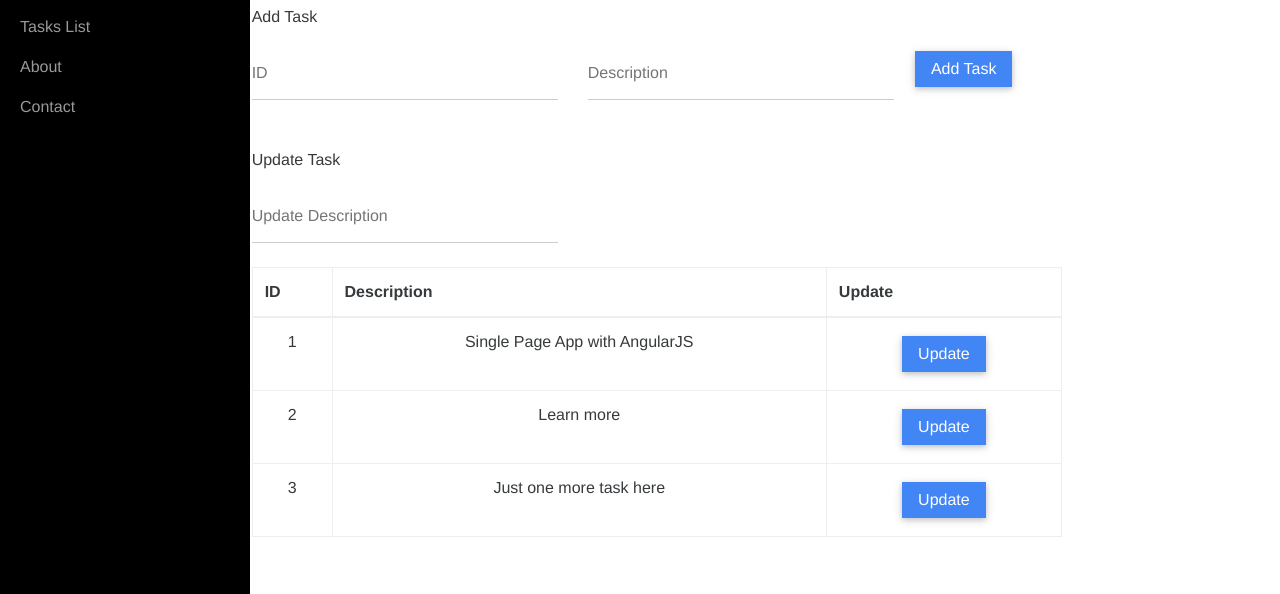
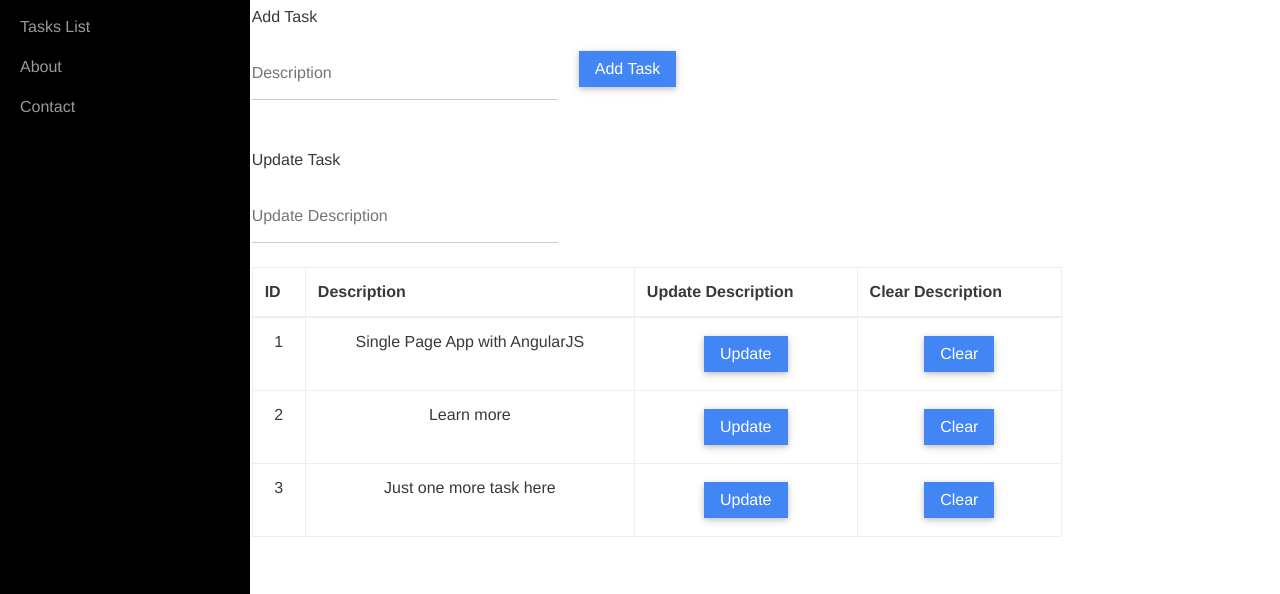
Before and after one commit to renanlopescoder/front_end-angularjs-tasks, a plain HTML site: page views/index.html at #/dashboard in a window 1280 px wide. Shown: the part 206-800 px from the top of the page. Drawn offline with Linux system fonts and the light colour scheme.

Commit message:
Adding generated id and clear descriptions feature

```diff
--- a/js/controllers/tasks-controller.js
+++ b/js/controllers/tasks-controller.js
@@ -27,11 +27,14 @@
 
       $scope.addTask = function(){
         $scope.tasks.push({
-          id : $scope.newTask.id,
+          id : Number($scope.tasks.length+1),
           description : $scope.newTask.description
         });
       };
       $scope.updateTask = function(task){
         $scope.tasks[Number(task.id)-1] = {id :  Number(task.id), description: $scope.updateTask.description};
       };
+      $scope.clearTask = function(task){
+        $scope.tasks[Number(task.id)-1] = {id :  Number(task.id), description: ''};
+      };
   });
--- a/views/dashboard.html
+++ b/views/dashboard.html
@@ -9,12 +9,6 @@
   <h2>Task</h2>
   <p>Add Task</p>
   <div class="row">
-    <div class="col-md-4">
-      <div class="md-form">
-        <label for="taskId">ID</label>
-        <input id="taskId" type="text" class="form-control" name="id" data-ng-model="newTask.id">
-      </div>
-    </div>
     <div class="col-md-4">
       <div class="md-form">
         <label for="taskDescription">Description</label>
@@ -44,7 +38,8 @@
           <tr>
             <th>ID</th>
             <th>Description</th>
-            <th>Update</th>
+            <th>Update Description</th>
+            <th>Clear Description</th>
           </tr>
         </thead>
         <tbody class="text-md-center">
@@ -52,6 +47,7 @@
             <td>{{task.id}}</td>
             <td>{{task.description}}</td>
             <td><button data-ng-click="updateTask(task)" class="btn btn-primary">Update</button></td>
+            <td><button data-ng-click="clearTask(task)" class="btn btn-primary">Clear</button></td>
           </tr>
         </tbody>
       </table>
```
